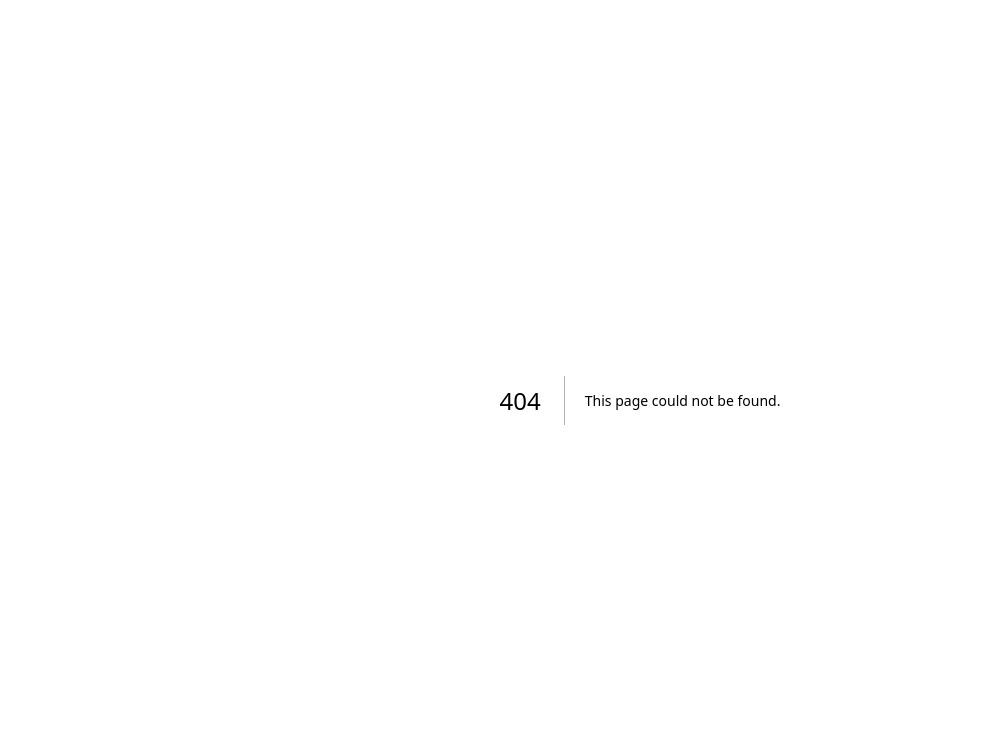
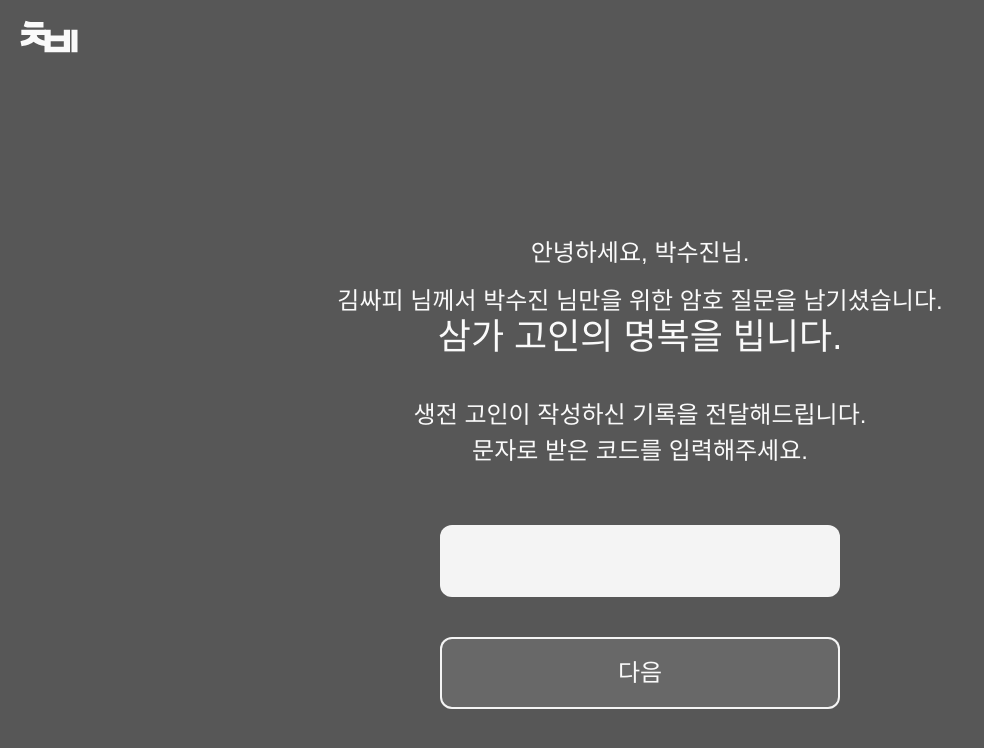
Before and after one commit to yoonha97/chaebi, a Next.js app in the folder web-view/chaebi/: page /auth in a window 1280 px wide. Before the commit this address had no page. Shown: the top 748 px of the page, without its empty margins (0-984 px from the left). Built offline with nearby package versions, Linux system fonts and the light colour scheme; a web font is replaced by a local one.

Commit message:
Feat: GuideMessage 구현

```diff
--- /dev/null
+++ b/web-view/chaebi/src/app/archive/[id]/page.tsx
@@ -0,0 +1,9 @@
+'use client'
+
+import { useParams } from 'next/navigation'
+
+export default function Archive() {
+  const { id } = useParams()
+
+  return <div>{id}의 Archive 페이지 입니다.</div>
+}
--- /dev/null
+++ b/web-view/chaebi/src/app/auth/page.tsx
@@ -0,0 +1,33 @@
+'use client'
+
+import { useRouter, useParams } from 'next/navigation'
+import GuideMessage from '@/components/ui/GuideMessage'
+import SecurityQuestion from '@/components/ui/SecurityQuestion'
+import CodeInput from '@/components/ui/CodeInput'
+import NextButton from '@/components/ui/NextButton'
+
+export default function Security() {
+  const router = useRouter()
+  const { id } = useParams()
+
+  function handleNextClick() {
+    if (id) {
+      router.push(`/${id}`)
+    }
+  }
+
+  return (
+    <div className="min-h-screen h-screen w-screen overflow-hidden flex flex-col">
+      <div className="flex flex-1 items-center justify-center flex-col">
+        <div className="w-full flex flex-col items-center justify-center p-5">
+          <GuideMessage senderName="김싸피" receiverName="박수진" />
+          <SecurityQuestion />
+          <div className="mb-10 w-full flex justify-center">
+            <CodeInput mode="code" />
+          </div>
+          <NextButton label="다음" onClick={handleNextClick} />
+        </div>
+      </div>
+    </div>
+  )
+}
--- a/web-view/chaebi/src/app/layout.tsx
+++ b/web-view/chaebi/src/app/layout.tsx
@@ -1,5 +1,6 @@
 import type { Metadata } from 'next'
 import ChosunNm from '@/utils/fonts'
+import { LogoWhite } from 'public/svg'
 import './globals.css'
 
 export const metadata: Metadata = {
@@ -14,8 +15,13 @@ export default function RootLayout({
 }>) {
   return (
     <html lang="ko">
-      <body className={`${ChosunNm.variable} font-ChosunNm w-full`}>
-        {children}
+      <body className={`${ChosunNm.variable} font-ChosunNm w-full h-screen`}>
+        <div className="h-full flex flex-col">
+          <header className="hidden md:flex w-full p-5 bg-_gray-800 justify-start shrink-0">
+            <LogoWhite />
+          </header>
+          <main className="flex-1 overflow-hidden">{children}</main>
+        </div>
       </body>
     </html>
   )
--- a/web-view/chaebi/src/app/page.tsx
+++ b/web-view/chaebi/src/app/page.tsx
@@ -1,17 +1,20 @@
 'use client'
 
+import { useRouter } from 'next/navigation'
 import { LogoWhite } from '../../public/svg/index'
 import MemorialMessage from '@/components/ui/MemorialMessage'
 import CodeInput from '@/components/ui/CodeInput'
 import NextButton from '@/components/ui/NextButton'
 
 export default function Home() {
+  const router = useRouter()
+
+  function handleNextClick() {
+    router.push('/auth')
+  }
+
   return (
-    <div className="min-h-screen h-screen w-screen overflow-hidden flex flex-col">
-      <header className="w-full p-5 bg-_gray-800 flex justify-start">
-        <LogoWhite />
-      </header>
-
+    <div className="h-full w-full flex flex-col">
       <div className="flex flex-1 items-center justify-center md:flex-row flex-col">
         <div className="w-full md:w-1/2 flex items-center justify-center p-5">
           <LogoWhite />
@@ -22,7 +25,7 @@ export default function Home() {
           <div className="mb-10 w-full flex justify-center">
             <CodeInput mode="code" />
           </div>
-          <NextButton label="다음" />
+          <NextButton label="다음" onClick={handleNextClick} />
         </div>
       </div>
     </div>
--- /dev/null
+++ b/web-view/chaebi/src/components/ui/GuideMessage.tsx
@@ -0,0 +1,17 @@
+import { GuideMessageProps } from '@/types/guideMessage'
+
+function GuideMessage(props: GuideMessageProps) {
+  return (
+    <div className="text-center">
+      <p className="text-lg md:text-2xl mb-2 md:mb-4 text-_white leading-relaxed">
+        안녕하세요, {props.receiverName}님.
+      </p>
+      <p className="text-lg md:text-2xl text-_white leading-relaxed">
+        {props.senderName} 님께서 {props.receiverName} 님만을 위한 암호 질문을
+        남기셨습니다.
+      </p>
+    </div>
+  )
+}
+
+export default GuideMessage
--- a/web-view/chaebi/src/components/ui/NextButton.tsx
+++ b/web-view/chaebi/src/components/ui/NextButton.tsx
@@ -2,11 +2,13 @@
 
 type NextButtonProps = {
   label: string
+  onClick?: () => void
 }
 
-function NextButton({ label }: NextButtonProps) {
+function NextButton(props: NextButtonProps) {
   return (
     <button
+      onClick={props.onClick}
       className={`
           w-[23.25rem]
           h-[3.75rem]
@@ -26,7 +28,7 @@ function NextButton({ label }: NextButtonProps) {
           leading-none
         `}
     >
-      {label}
+      {props.label}
     </button>
   )
 }
--- /dev/null
+++ b/web-view/chaebi/src/components/ui/SecurityQuestion.tsx
@@ -0,0 +1,23 @@
+function SecurityQusetion() {
+  return (
+    <div>
+      <div className="mb-10 text-2xl md:text-4xl text-_white text-center">
+        삼가 고인의 명복을 빕니다.
+      </div>
+      <div>
+        <div className="hidden md:block mb-14 text-2xl text-center text-_white leading-9">
+          생전 고인이 작성하신 기록을 전달해드립니다.
+          <br />
+          문자로 받은 코드를 입력해주세요.
+        </div>
+        <div className="block md:hidden text-xl mb-11 text-center text-_white leading-8">
+          고인의 기록을 전달해 드립니다.
+          <br />
+          문자로 받은 코드를 입력해주세요.
+        </div>
+      </div>
+    </div>
+  )
+}
+
+export default SecurityQusetion
--- /dev/null
+++ b/web-view/chaebi/src/types/guideMessage.ts
@@ -0,0 +1,4 @@
+export type GuideMessageProps = {
+  senderName: string
+  receiverName: string
+}
```
Also changed, not shown: web-view/chaebi/src/constants/url-map.ts (+5 -5 lines).
